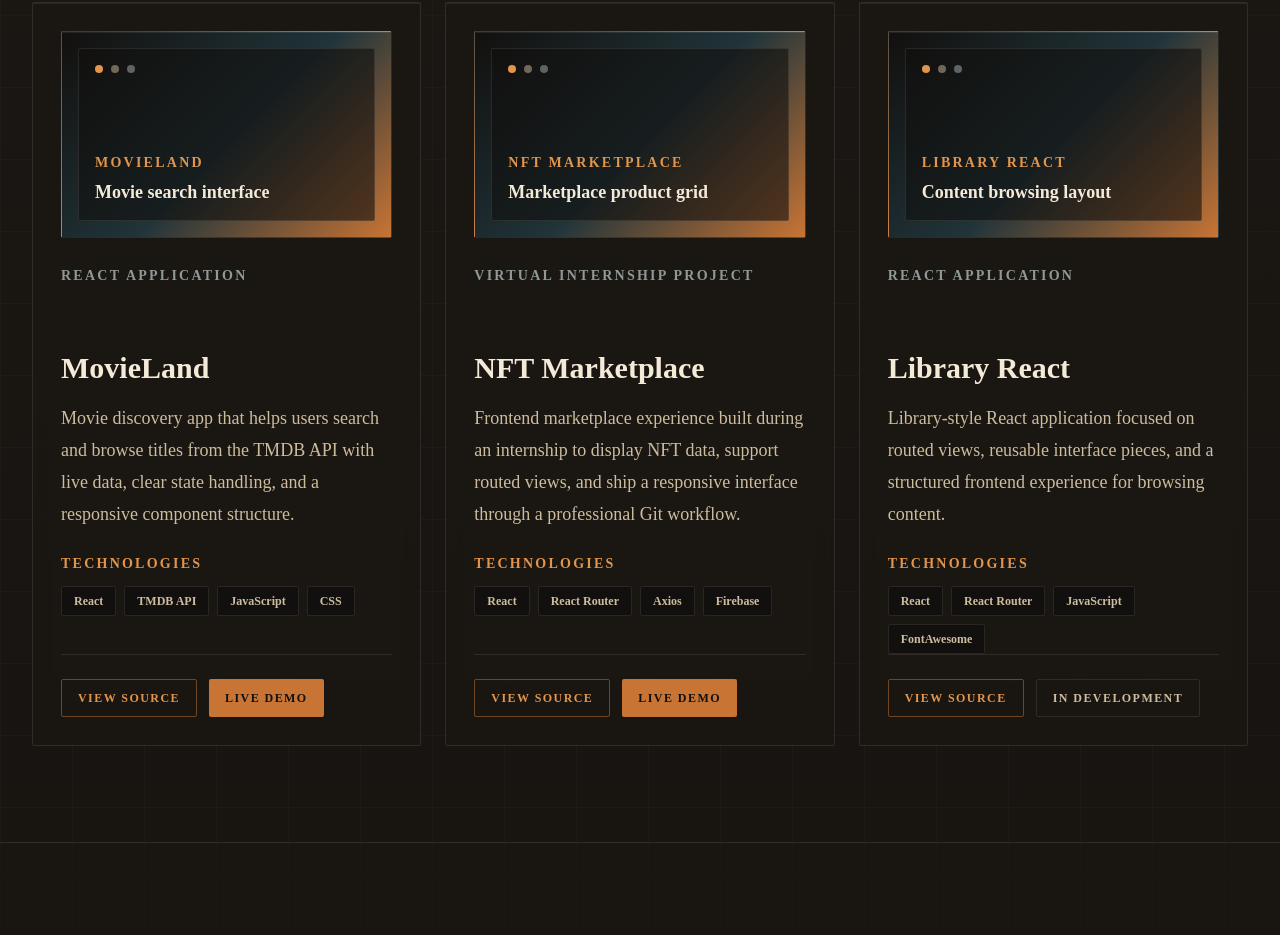
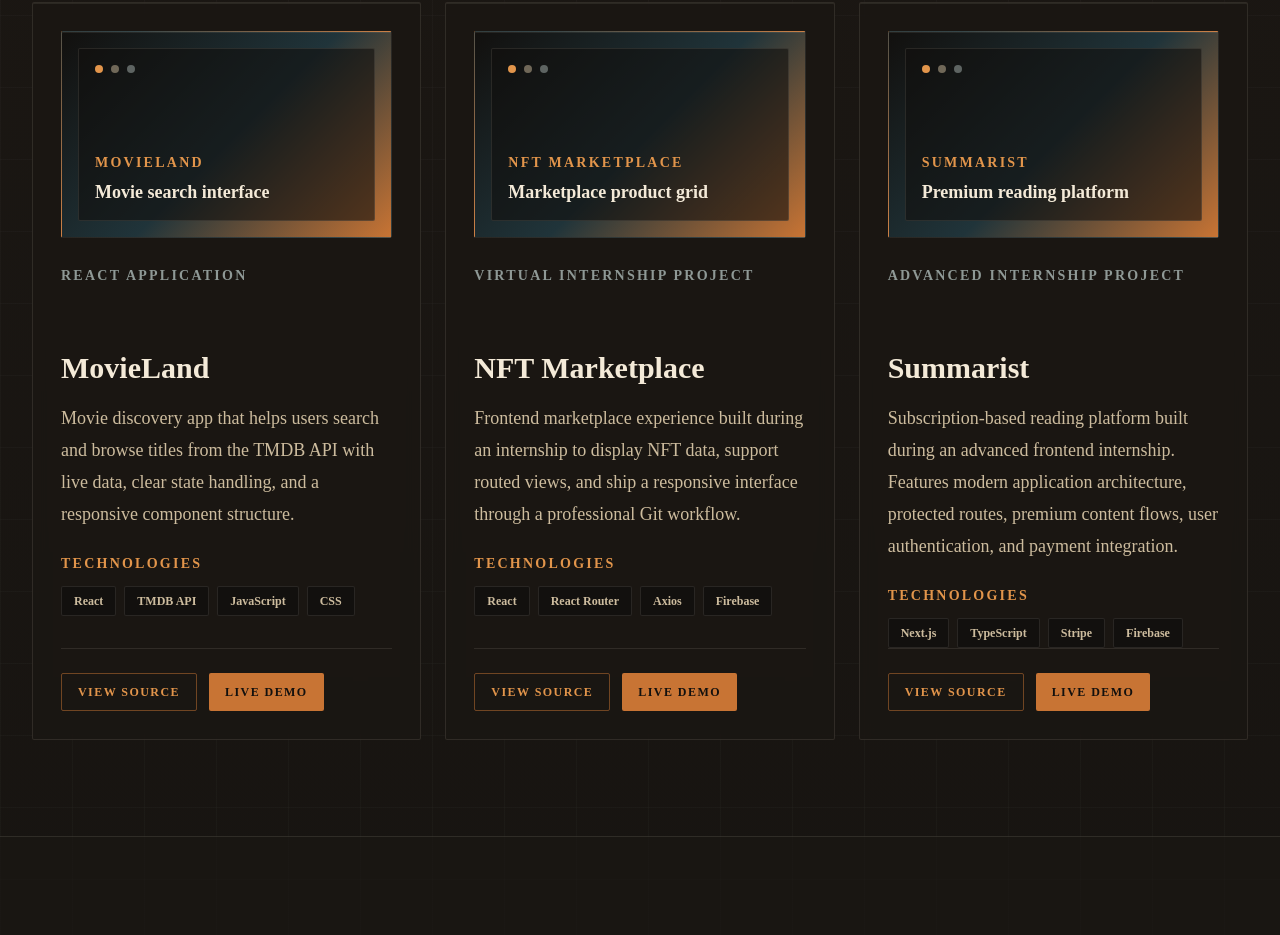
Before and after one commit to Boxyroom/john-portfolio, a Next.js app: page / in a window 1280 px wide. Shown: the part 2865-3800 px from the top of the page. Built offline with nearby package versions, Linux system fonts and the light colour scheme.

Commit message:
Improve project showcase and demo links

```diff
--- a/components/Projects.tsx
+++ b/components/Projects.tsx
@@ -22,14 +22,15 @@
     previewDetail: "Marketplace product grid",
   },
   {
-    name: "Library React",
-    type: "React Application",
-    description: "Library-style React application focused on routed views, reusable interface pieces, and a structured frontend experience for browsing content.",
-    technologies: ["React", "React Router", "JavaScript", "FontAwesome"],
-    githubUrl: "https://github.com/Boxyroom/library-react",
-    previewAlt: "Placeholder preview for the Library React application",
-    previewLabel: "Library React",
-    previewDetail: "Content browsing layout",
+    name: "Summarist",
+    type: "Advanced Internship Project",
+    description: "Subscription-based reading platform built during an advanced frontend internship. Features modern application architecture, protected routes, premium content flows, user authentication, and payment integration.",
+    technologies: ["Next.js", "TypeScript", "Stripe", "Firebase"],
+    githubUrl: "https://github.com/Boxyroom/john-advanced-internship",
+    liveUrl: "https://john-advanced-internship.vercel.app/",
+    previewAlt: "Placeholder preview for the Summarist premium reading platform",
+    previewLabel: "SUMMARIST",
+    previewDetail: "Premium reading platform",
   },
 ];
 
```
